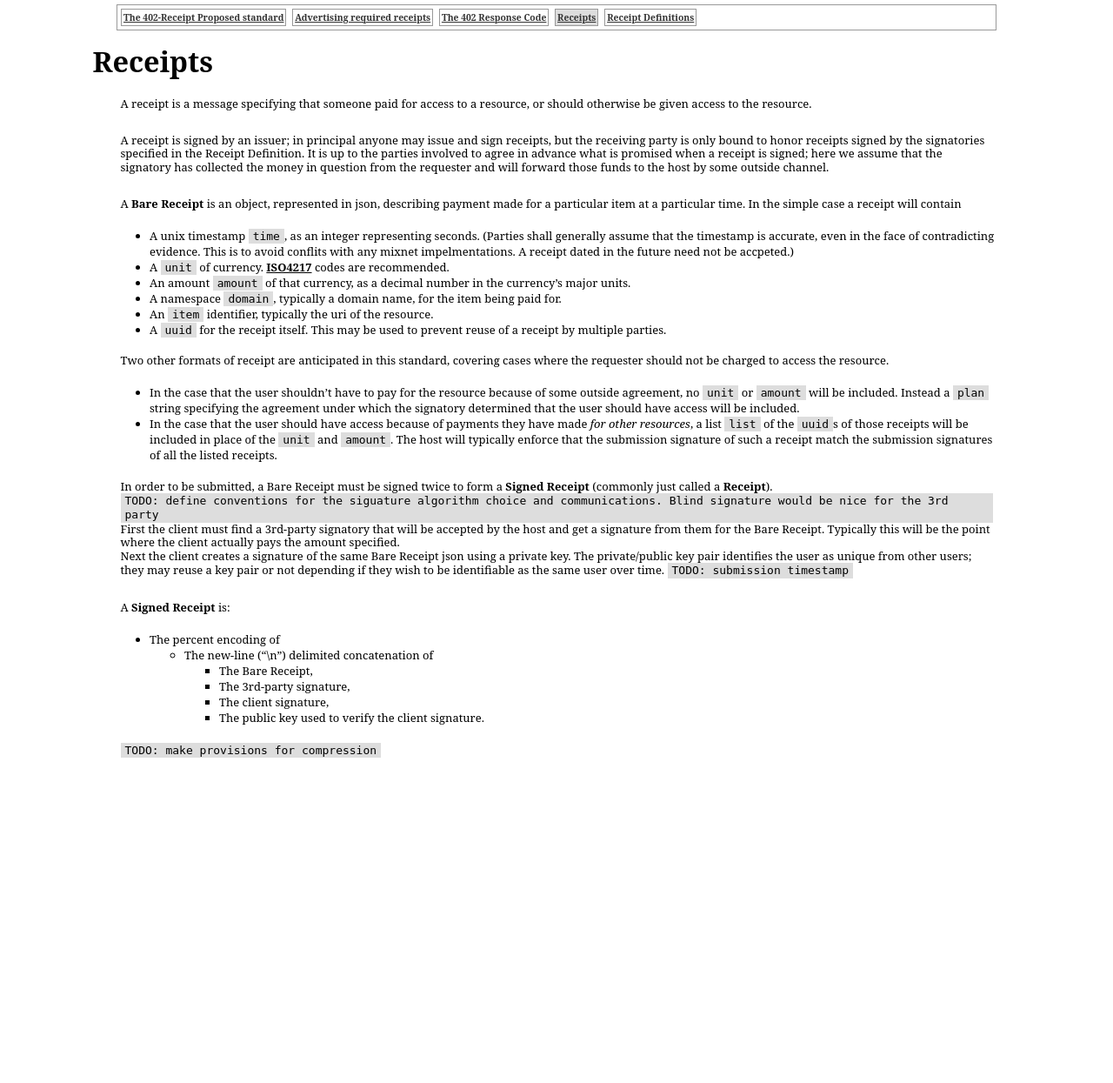
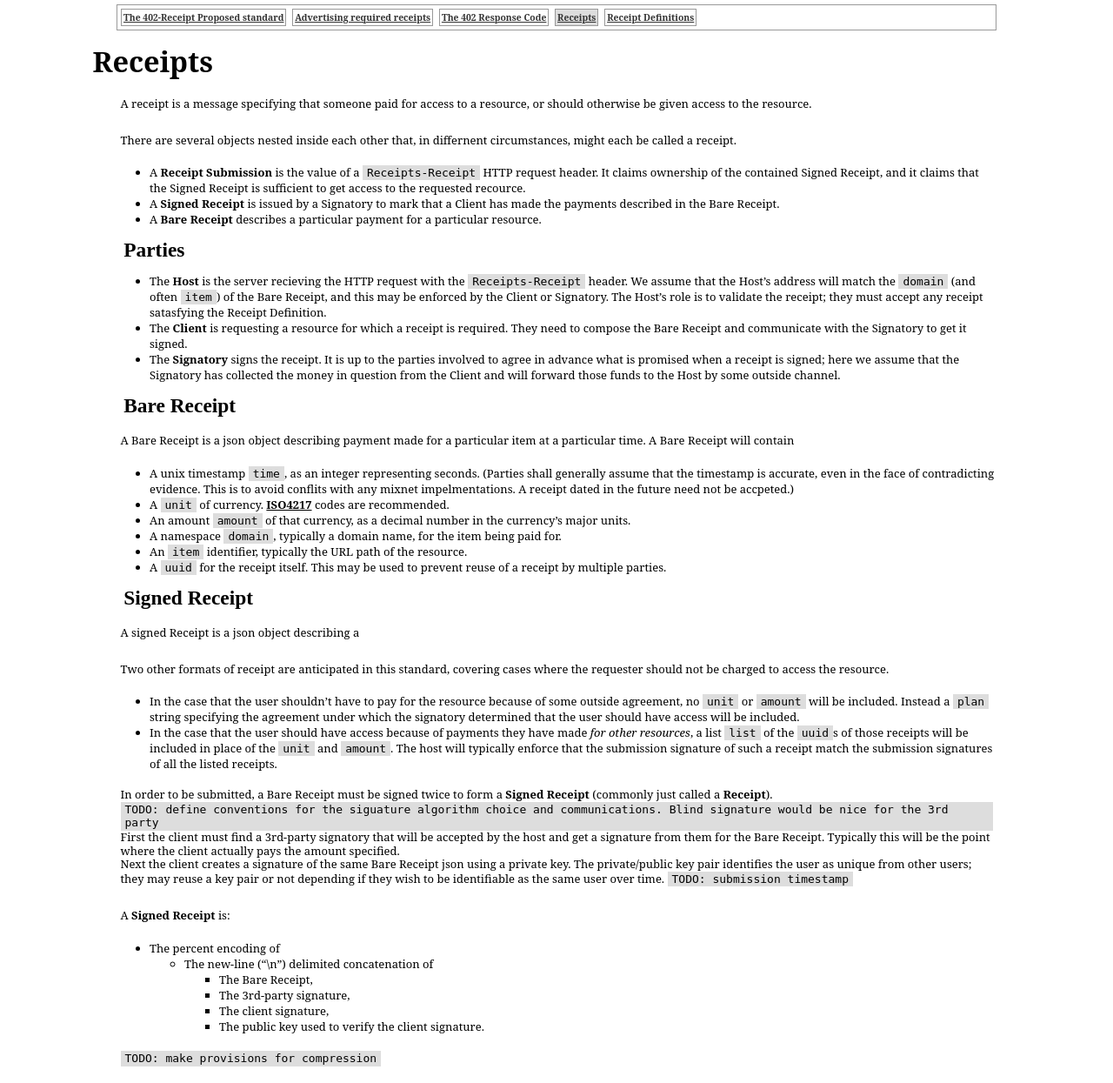
Before and after one commit to erikpukinskis/direct-monetization-static, a Jekyll site: the page built from _proposal/receipts.markdown, in a window 1280 px wide. Shown: the whole page at 87% size. Built offline with Jekyll 4.4.1, drawn with Linux system fonts in a browser that asks for light colours; before the commit the page ends 900 px from its top, so only the background shows below that.

Commit message:
edit receipt.html

```diff
--- a/_proposal/receipts.markdown
+++ b/_proposal/receipts.markdown
@@ -8,16 +8,31 @@ documentation_order: 4
 
 A receipt is a message specifying that someone paid for access to a resource, or should otherwise be given access to the resource.
 
-A receipt is signed by an issuer; in principal anyone may issue and sign receipts, but the receiving party is only bound to honor receipts signed by the signatories specified in the Receipt Definition. It is up to the parties involved to agree in advance what is promised when a receipt is signed; here we assume that the signatory has collected the money in question from the requester and will forward those funds to the host by some outside channel.
+There are several objects nested inside each other that, in differnent circumstances, might each be called a receipt.
 
-A **Bare Receipt** is an object, represented in json, describing payment made for a particular item at a particular time. In the simple case a receipt will contain
+- A **Receipt Submission** is the value of a `Receipts-Receipt` HTTP request header. It claims ownership of the contained Signed Receipt, and it claims that the Signed Receipt is sufficient to get access to the requested recource.
+- A **Signed Receipt** is issued by a Signatory to mark that a Client has made the payments described in the Bare Receipt.
+- A **Bare Receipt** describes a particular payment for a particular resource.
+
+## Parties
+- The **Host** is the server recieving the HTTP request with the `Receipts-Receipt` header. We assume that the Host's address will match the `domain` (and often `item`) of the Bare Receipt, and this may be enforced by the Client or Signatory. The Host's role is to validate the receipt; they must accept any receipt satasfying the Receipt Definition.
+- The **Client** is requesting a resource for which a receipt is required. They need to compose the Bare Receipt and communicate with the Signatory to get it signed.
+- The **Signatory** signs the receipt. It is up to the parties involved to agree in advance what is promised when a receipt is signed; here we assume that the Signatory has collected the money in question from the Client and will forward those funds to the Host by some outside channel.
+
+
+
+## Bare Receipt
+A Bare Receipt is a json object describing payment made for a particular item at a particular time. A Bare Receipt will contain
 
 - A unix timestamp `time`, as an integer representing seconds. (Parties shall generally assume that the timestamp is accurate, even in the face of contradicting evidence. This is to avoid conflits with any mixnet impelmentations. A receipt dated in the future need not be accpeted.)
 - A `unit` of currency. [ISO4217](https://en.wikipedia.org/wiki/ISO_4217) codes are recommended.
 - An amount `amount` of that currency, as a decimal number in the currency's major units.
 - A namespace `domain`, typically a domain name, for the item being paid for.
-- An `item` identifier, typically the uri of the resource.
+- An `item` identifier, typically the URL path of the resource.
 - A `uuid` for the receipt itself. This may be used to prevent reuse of a receipt by multiple parties.
+
+## Signed Receipt
+A signed Receipt is a json object describing a
 
 Two other formats of receipt are anticipated in this standard, covering cases where the requester should not be charged to access the resource.
 
```
